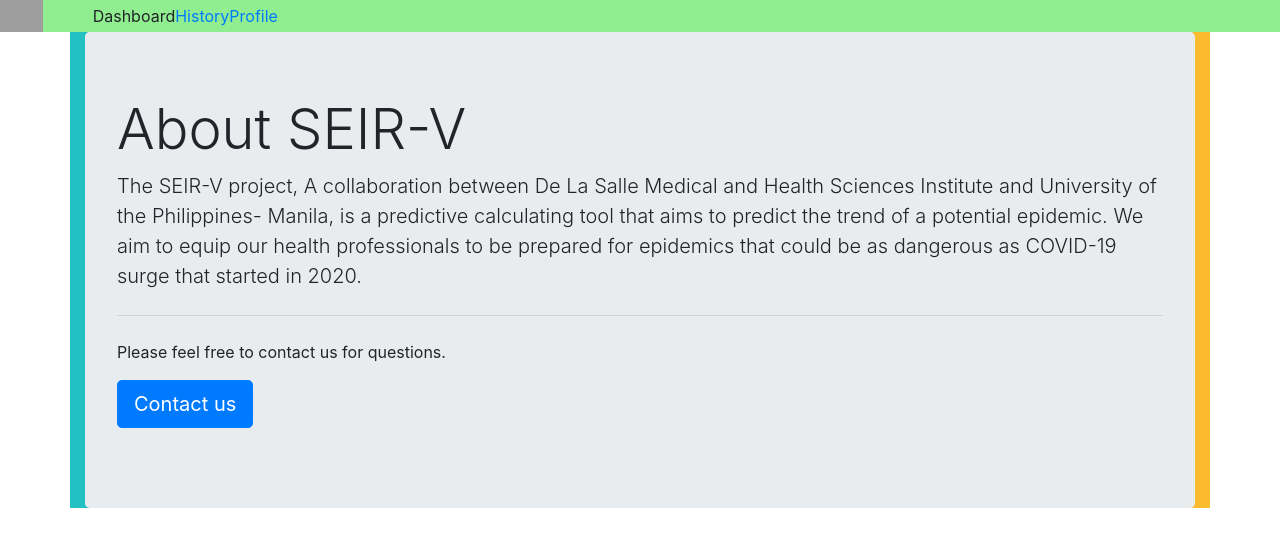
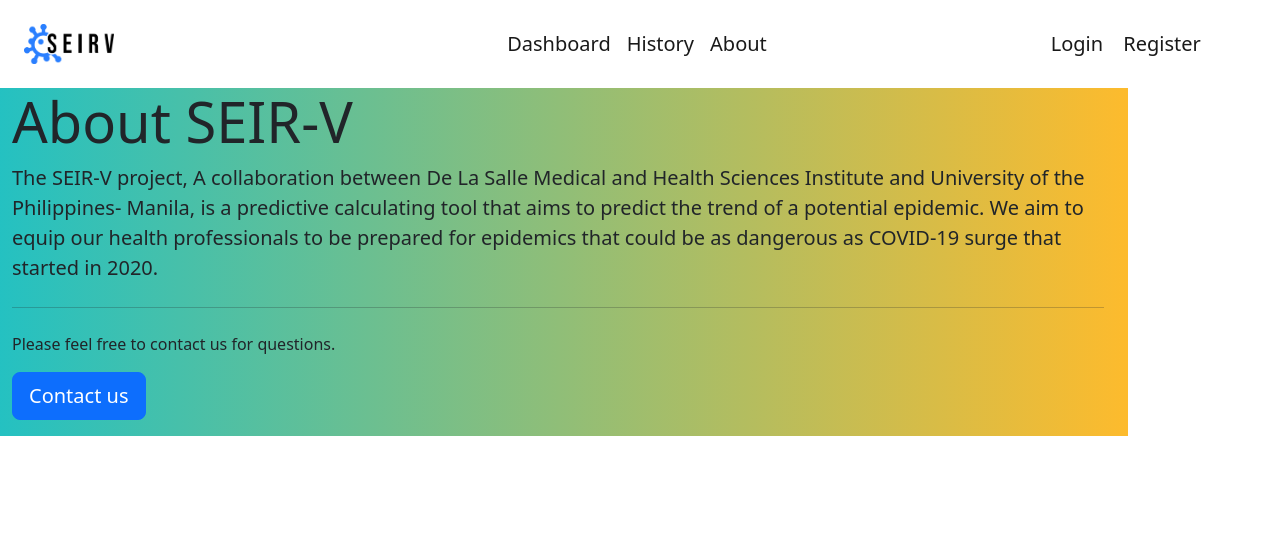
Before and after one commit to Nikolskiee/CMSC128.2-PROJECT, a Django app: template seirvice/seirv_app/templates/about.html in a window 1280 px wide. Shown: the top 547 px of the page. Run offline with Django 4.2, Linux system fonts and the light colour scheme; the template is opened without the code that fills it, so the values that code supplies are empty; grey boxes are pictures that could not be loaded.

Commit message:
Update about.html

```diff
--- a/seirvice/seirv_app/templates/about.html
+++ b/seirvice/seirv_app/templates/about.html
@@ -32,53 +32,34 @@
 
     <link rel="preconnect" href="https://fonts.googleapis.com"><link rel="preconnect" href="https://fonts.gstatic.com" crossorigin><link href="https://fonts.googleapis.com/css2?family=Oswald:wght@300&display=swap" rel="stylesheet">
 
-    <link rel="stylesheet" href="https://cdn.jsdelivr.net/npm/bootstrap@4.0.0/dist/css/bootstrap.min.css" integrity="sha384-Gn5384xqQ1aoWXA+058RXPxPg6fy4IWvTNh0E263XmFcJlSAwiGgFAW/dAiS6JXm" crossorigin="anonymous">
+    <!-- CSS only -->
+    <link href="https://cdn.jsdelivr.net/npm/bootstrap@5.2.3/dist/css/bootstrap.min.css" rel="stylesheet" integrity="sha384-rbsA2VBKQhggwzxH7pPCaAqO46MgnOM80zW1RWuH61DGLwZJEdK2Kadq2F9CUG65" crossorigin="anonymous">
+    <!-- JavaScript Bundle with Popper -->
+    <script src="https://cdn.jsdelivr.net/npm/bootstrap@5.2.3/dist/js/bootstrap.bundle.min.js" integrity="sha384-kenU1KFdBIe4zVF0s0G1M5b4hcpxyD9F7jL+jjXkk+Q2h455rYXK/7HAuoJl+0I4" crossorigin="anonymous"></script>
 
 </head>
 
 <body>
     <link rel="stylesheet" type="text/css" href="{% static 'simulation.css' %}" />
-    <header data-thq="thq-navbar" class="simulation-navbar-interactive">
-        <img alt="logo" src="https://www.adaptivewfs.com/wp-content/uploads/2020/07/logo-placeholder-image.png"
-          class="simulation-logo" />
-        <div data-thq="thq-navbar-nav" data-role="Nav" class="simulation-desktop-menu">
-          <nav data-thq="thq-navbar-nav-links" data-role="Nav" class="simulation-nav">
-            <span class="menuOptions">Dashboard</span>
-            <a href="{% url 'history' %}" class="simulation-navlink menuOptions">
-              History
-            </a>
-            <a href="{% url 'logout' %}" class="simulation-text01 menuOptions">Profile</a>
-          </nav>
+    <nav class="navbar navbar-expand-lg navbar-light p-4" style="background-color:white">
+        <div class="col-md-2">
+            <img src ="{% static 'logo-1500h.png' %}" height="40px">
         </div>
-        <div data-thq="thq-burger-menu" class="simulation-burger-menu">
-          <svg viewBox="0 0 1024 1024" class="simulation-icon">
-            <path
-              d="M128 554.667h768c23.552 0 42.667-19.115 42.667-42.667s-19.115-42.667-42.667-42.667h-768c-23.552 0-42.667 19.115-42.667 42.667s19.115 42.667 42.667 42.667zM128 298.667h768c23.552 0 42.667-19.115 42.667-42.667s-19.115-42.667-42.667-42.667h-768c-23.552 0-42.667 19.115-42.667 42.667s19.115 42.667 42.667 42.667zM128 810.667h768c23.552 0 42.667-19.115 42.667-42.667s-19.115-42.667-42.667-42.667h-768c-23.552 0-42.667 19.115-42.667 42.667s19.115 42.667 42.667 42.667z">
-            </path>
-          </svg>
+        <div class="col-md-8 d-flex justify-content-center" style="padding-left: 10px">
+            <a href="" class="navbar-brand">Dashboard</a>
+            <a href="" class="navbar-brand">History</a>
+            <a href="" class="navbar-brand">About</a>
         </div>
-        <div data-thq="thq-mobile-menu" class="simulation-mobile-menu">
-          <div data-thq="thq-mobile-menu-nav" data-role="Nav" class="simulation-nav1">
-            <div class="simulation-container01">
-              <img alt="image" src="https://www.adaptivewfs.com/wp-content/uploads/2020/07/logo-placeholder-image.png"
-                class="simulation-image" />
-              <div data-thq="thq-close-menu" class="simulation-menu-close">
-                <svg viewBox="0 0 1024 1024" class="simulation-icon2">
-                  <path
-                    d="M810 274l-238 238 238 238-60 60-238-238-238 238-60-60 238-238-238-238 60-60 238 238 238-238z">
-                  </path>
-                </svg>
-              </div>
-            </div>
-            <nav data-thq="thq-mobile-menu-nav-links" data-role="Nav" class="simulation-nav2">
-              <span class="simulation-text02">Dashboard</span>
-              <a href="{% url 'history' %}" class="simulation-navlink1">History</a>
-              <a href="{% url 'logout' %}" class="simulation-navlink1">Profile</a>
-            </nav>
-          </div>
+        <div class="col-md-2">
+            {% if request.user.is_authenticated %}
+            <a href="{% url 'logout'%}" class="navbar-brand">Logout</a>
+            {% else %}
+            <a href="{% url 'login'%}" class="navbar-brand">Login</a>
+            <a href="{% url 'signup'%}" class="navbar-brand">Register</a>
+            {% endif %}
         </div>
-    </header>
-    <div class="container" style="background: linear-gradient(to right, #22c1c3 0%, #fdbb2d 100%);">
+    </nav>
+    <div class="container row align-items-center" style="background: linear-gradient(to right, #22c1c3 0%, #fdbb2d 100%);">
 
         <div class="rounded" style="background-color: beige 75%;"> <!--float inside the thing-->
             <div class="jumbotron" style="">
```
